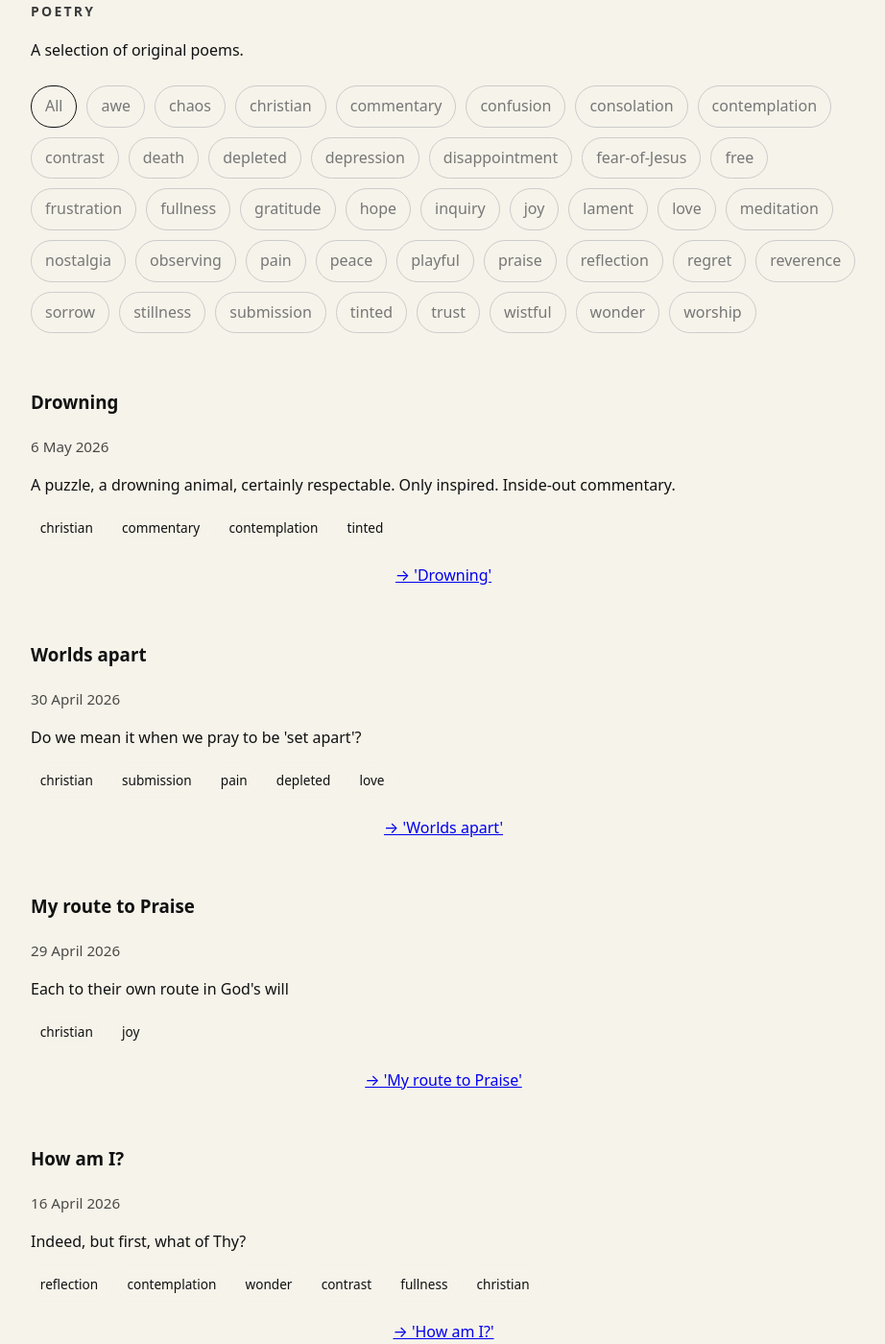
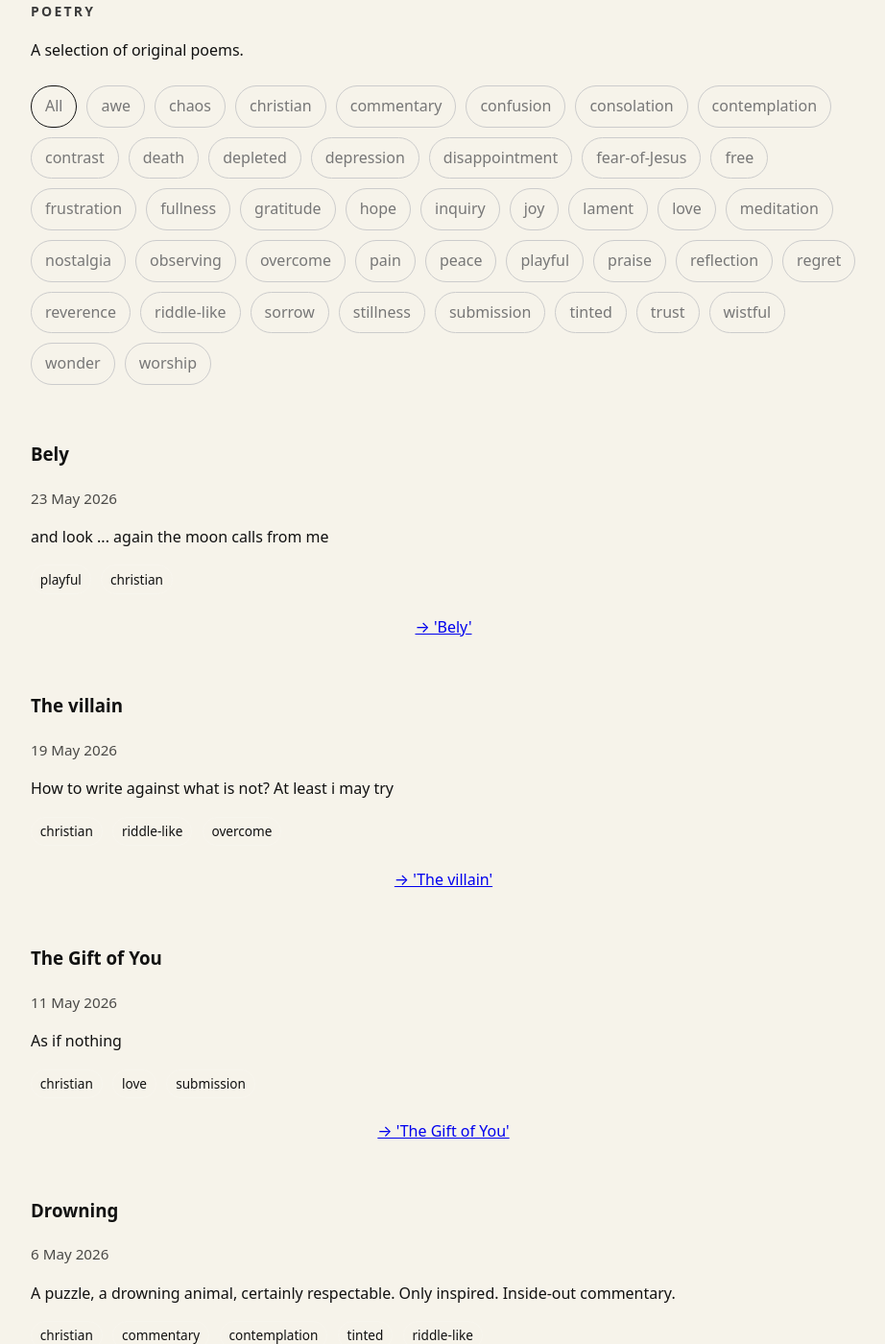
Before and after one commit to Wagz28/Wagz28.github.io, a Jekyll site: the page built from poetry/index.html, in a window 1280 px wide and 1400 px high, scrolled down 220 px. Shown: the whole window at 96% size, without its empty margins (178-1100 px from the left). Built offline with Jekyll 4.4.1, drawn with Linux system fonts in a browser that asks for light colours; some of the changed lines change nothing that is shown.

Commit message:
Bely, The Gift of You, The villain.

```diff
--- /dev/null
+++ b/_poems/bely.md
@@ -0,0 +1,24 @@
+---
+title: "Bely"
+date: 2026-05-23
+summary: "and look ... again the moon calls from me"
+tags: [playful, christian, ]
+---
+
+
+Has thou a Spirit of the sea
+Has thou the best of all canst see
+	&emsp; What art of you
+	&emsp; What cries such sigh
+Hast thou the tides of draught or breeze?
+Hast thou only the moon for relief?
+
+Let me be plain, for I am _not_ here to disdain
+_Simple_ curiosity, abounding wonder
+The glory of His creation - cast glory asunder
+For whenst waiting on death row,
+I must concurrently, go
+
+To street & pebble, in-dyed
+with trace of race's end, for which I cannot bely
+In danger i be to mix up with THY.
--- a/_poems/drowning.md
+++ b/_poems/drowning.md
@@ -2,7 +2,7 @@
 title: "Drowning"
 date: 2026-05-06
 summary: "A puzzle, a drowning animal, certainly respectable. Only inspired. Inside-out commentary."
-tags: [christian, commentary, contemplation, tinted]
+tags: [christian, commentary, contemplation, tinted, riddle-like]
 ---
 
 _Glorify Your Name, let me fade as dust in wind_
--- /dev/null
+++ b/_poems/the-gift-of-you.md
@@ -0,0 +1,26 @@
+---
+title: "The Gift of You"
+date: 2026-05-11
+summary: "As if nothing"
+tags: [christian, love, submission]
+---
+
+Engulf me in Your fire
+Wrap me in Your light
+Let Your waters cool my flames
+And sink peace deep, like dead of night.
+
+As if stars proclaimed Your glory
+And pollution - our part in the story.
+As if uncertain constants longed to obey Your law
+And all creation is growning for the fulness of its source
+As if nothing, because it is.
+
+So let us praise Him too,
+For You gave us back what we threw away:
+You gave us back Life.
+You gave us back...
+
+_You_
+
+_11/05/26 ~ 00:12am_
--- /dev/null
+++ b/_poems/the-villain.md
@@ -0,0 +1,34 @@
+---
+title: "The villain"
+date: 2026-05-19
+summary: "How to write against what is not? At least i may try"
+tags: [christian, riddle-like, overcome]
+---
+
+The waters flow, for how else could they go?
+Crashing seas & stirring storms, sunlit bees buzzing
+around flowers - swaying gently in soft breeze....
+
+I have used up what I know,
+and I need some new way to show:
+	&emsp; How the _power_ of the waters
+flow, and flow, and flow.
+Like the pressure on a poorly built damn,
+is to hold my disgust against such waters.
+As a swamp staying from clean, a fly staying to its sickly gleem,
+yet they cannot prevail,
+under clean & fresh veil.
+
+"What a sorry sight to see", names the all-seeing tree,
+"Under bark & under flower, I see maggots crawling in swagger!"
+"A slimy rudder, an achieving place does it try pretend to be finishing the race."
+"_But_" riddles in soft embers gleam, "the roots draw from **that** stream."
+
+Indeed the waters flow, for where else could they go?
+Once course is set, predestined it has been
+A logic gate to some, yet truth remains to be seen.
+Tarry a while and tell me so, but yet water goes on--
+Piercing shard of snows. It groans & breaks,
+ring of roses as the old man's chapter closes.
+
+The waters must go: for Life, you cannot slow.
```
